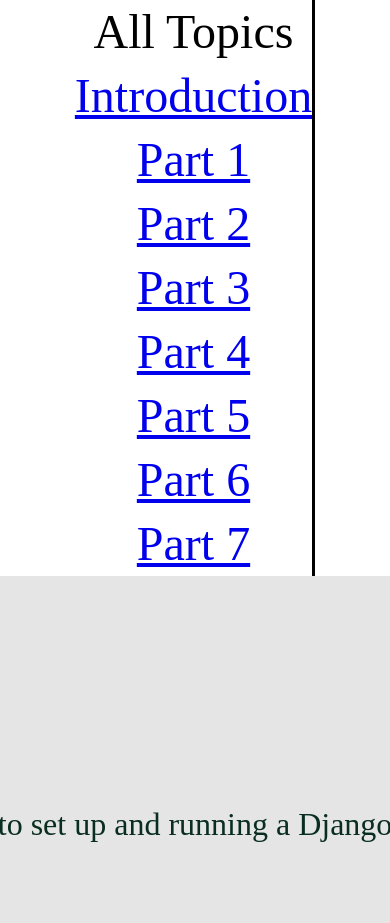
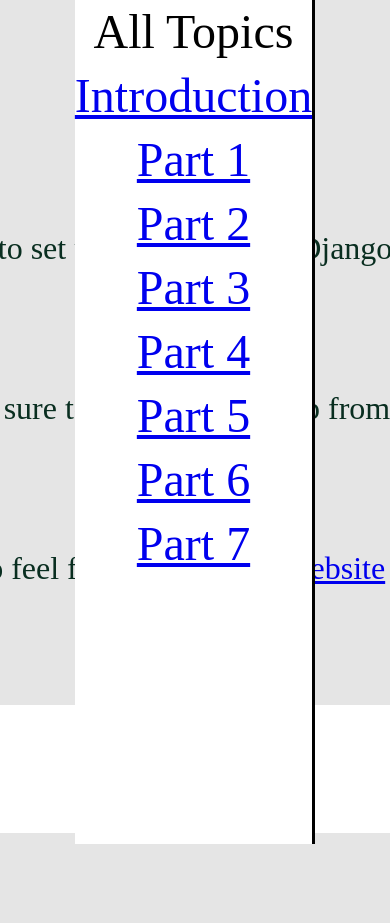
Before and after one commit to sizigia/technical-doc, a plain HTML site: page index.html in a window 390 px wide. Shown: the top 923 px of the page. Drawn offline with Linux system fonts and the light colour scheme.

Commit message:
sticky nav

```diff
--- a/css/style.css
+++ b/css/style.css
@@ -30,6 +30,8 @@ code {
   font-size: 1.5em;
   flex-direction: column;
   grid-column: 1/2;
+  height: 100vh;
+  position: fixed;
 }
 
 @media(max-width: 500px){
@@ -47,7 +49,4 @@ code {
   main {
     align-self: center;
   }
-
-  #navbar {
-  }
 }
```
